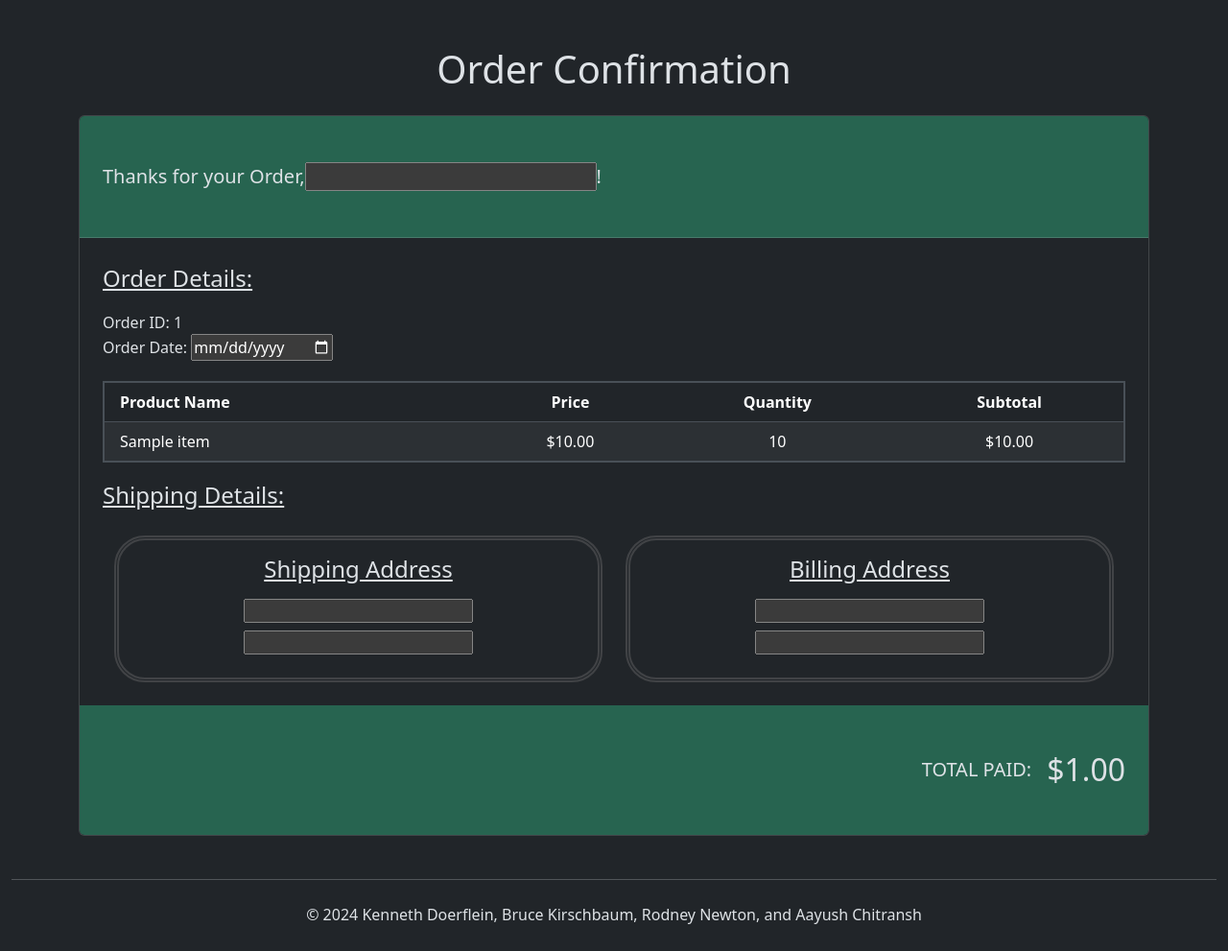
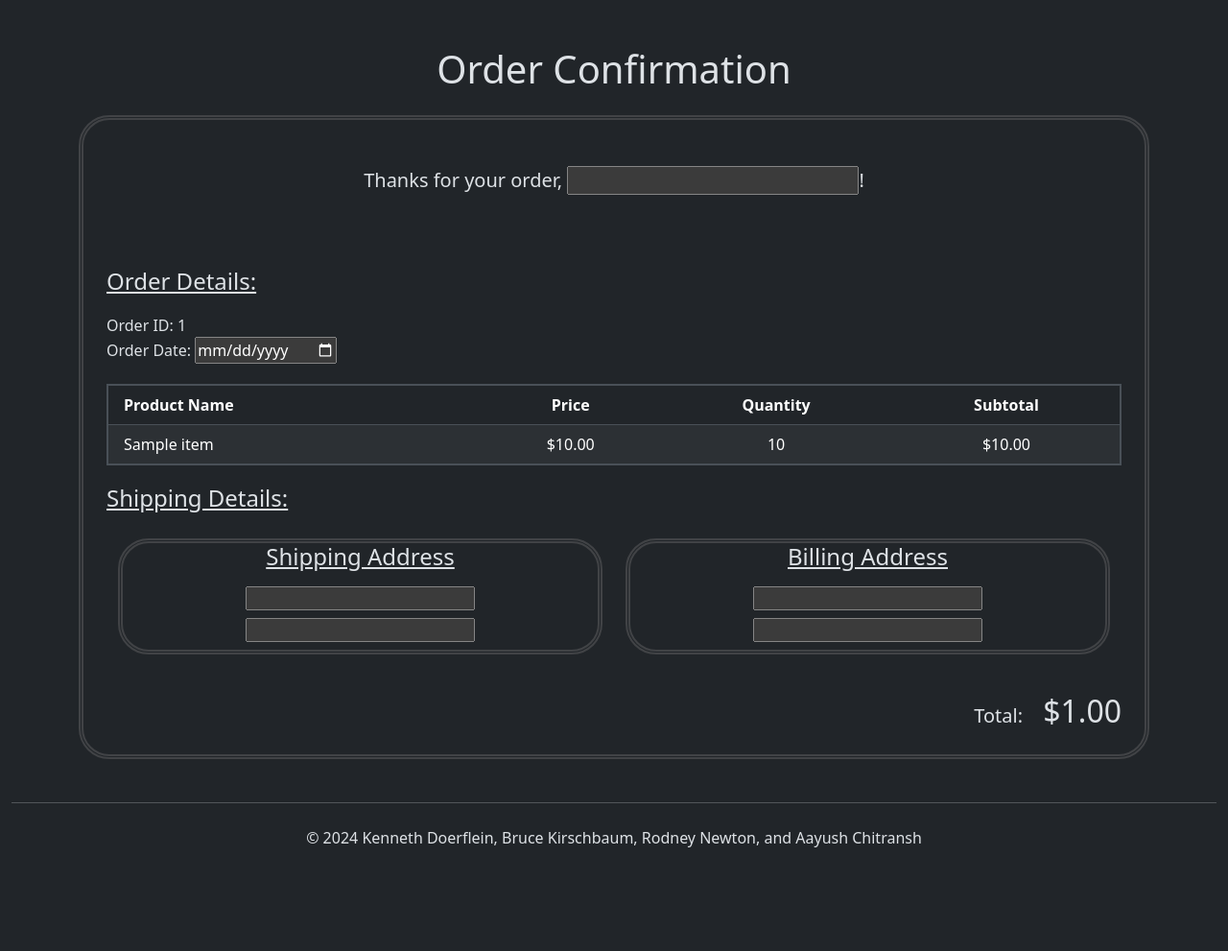
Before and after one commit to KennethDoerflein/JohnsonsSportingGoods, a Django app: template JSG/templates/orderConfirmation.html in a window 1280 px wide. Shown: the part 76-1067 px from the top of the page at 96% size. After the commit the page ends 959 px from the top, so only its background shows below. Run offline with Django 5.2, Linux system fonts and the light colour scheme; data comes from the database, SQL or seed files in the repository; the template is opened without the code that fills it: most values are stand-ins (such as "Sample title", 1, 10 or a date in 2020); form fields are guessed from the names that the template uses.

Commit message:
use containers not cards

```diff
--- a/JSG/static/css/confirmation_page.css
+++ b/JSG/static/css/confirmation_page.css
@@ -19,12 +19,16 @@ td {
   border-style: double;
   border-width: 5px;
   border-color: #414346;
-  padding: 1rem;
+  /* padding: 1rem; */
   border-radius: 2rem;
 }
 .shippingContainer h4 {
   text-decoration: underline;
 }
-.greenSection {
-  background-color: #276450 !important;
+.orderContainer {
+  padding: 0px !important;
+  border-style: double;
+  border-width: 5px;
+  border-color: #414346;
+  border-radius: 2rem;
 }
--- a/JSG/templates/orderConfirmation.html
+++ b/JSG/templates/orderConfirmation.html
@@ -20,12 +20,12 @@
       {% include './components/navbar.html' %}
       <div class="container mt-5">
         <h1 class="text-center mb-4">Order Confirmation</h1>
-        <div class="card">
-          <div class="card-header px-4 py-5 greenSection">
-            <h5 class="d-flex align-items-center justify-content mb-0">Thanks for your Order, {{ order_form.recipient }}!</h5>
+        <div class="container orderContainer">
+          <div class="container-fluid px-4 py-5">
+            <h5 class="text-center mb-0">Thanks for your order, {{ order_form.recipient }}!</h5>
           </div>
-          <div class="card-body p-4">
-            <p class="fs-4 fw-normal mb-3"><u>Order Details:</u></p>
+          <div class="container p-4">
+            <p class="fs-4 mb-3"><u>Order Details:</u></p>
             <div class="text mb-0">Order ID: {{ order_id }}</div>
             <div class="text mb-0">Order Date: {{ order_form.date }}</div>
             <div class="table-responsive mt-3">
@@ -50,7 +50,7 @@
                 </tbody>
               </table>
             </div>
-            <p class="fs-4 fw-normal mb-0"><u>Shipping Details:</u></p>
+            <p class="fs-4"><u>Shipping Details:</u></p>
 
             <div class="row mt-4 container text-center mx-auto">
               <div class="col container shippingContainer">
@@ -66,8 +66,8 @@
             </div>
           </div>
 
-          <div class="card-footer border-0 px-4 py-5 greenSection">
-            <h5 class="d-flex align-items-center justify-content-end text-uppercase mb-0">Total paid: <span class="h2 mb-0 ms-3">${{ total_cost|floatformat:2 }}</span></h5>
+          <div class="container px-4 pb-5 my-3">
+            <h5 class="float-end">Total: <span class="h2 ms-3">${{ total_cost|floatformat:2 }}</span></h5>
           </div>
         </div>
       </div>
```
